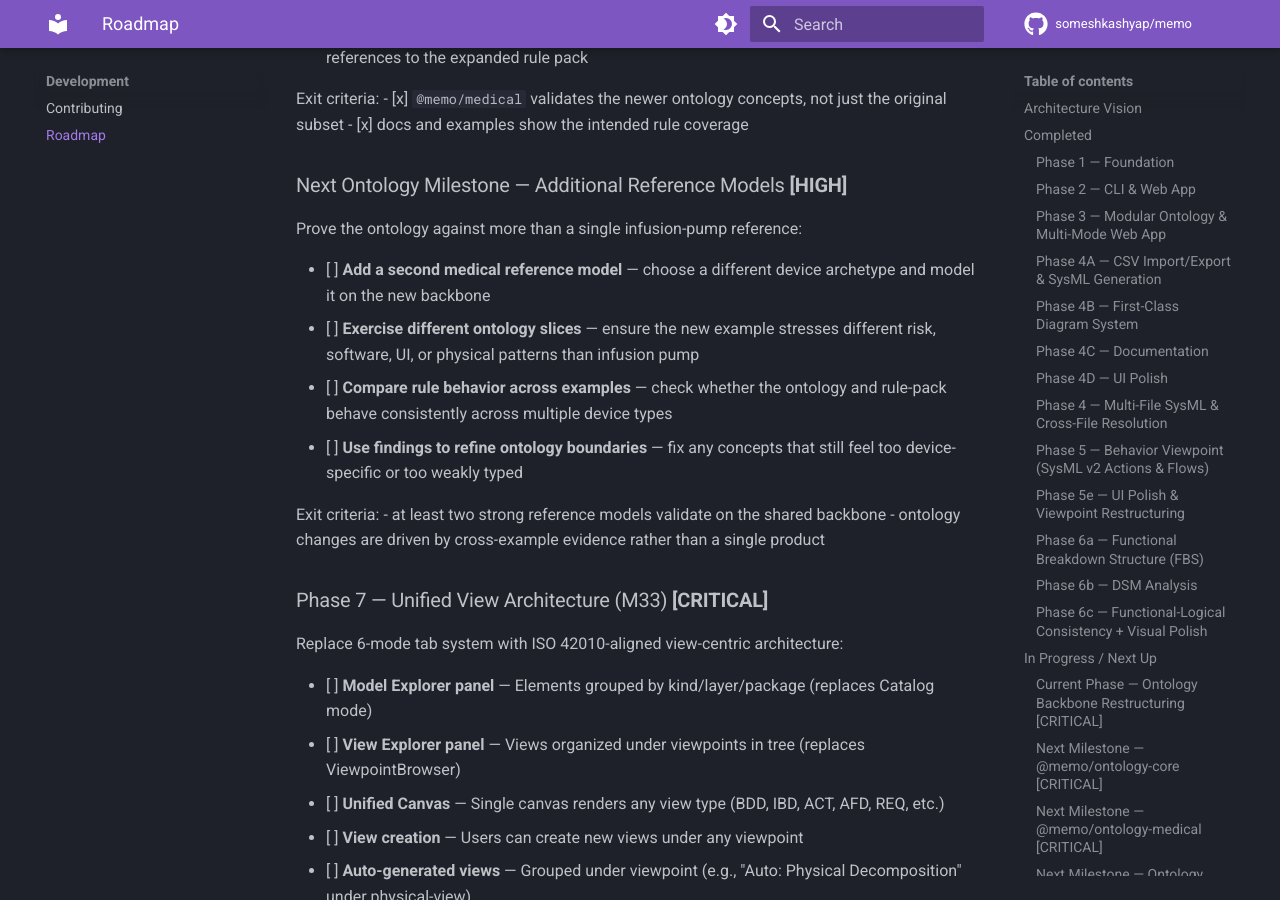
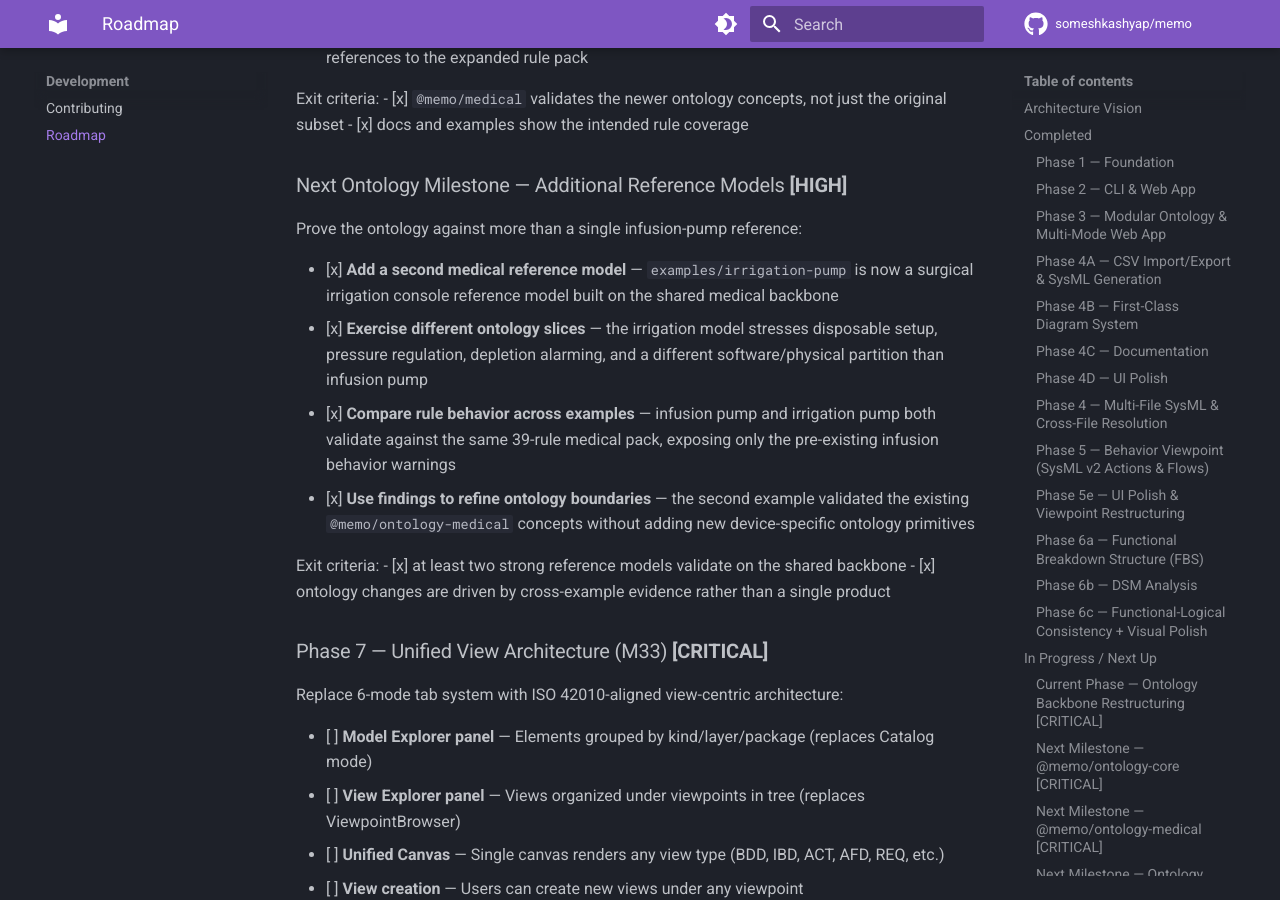
Before and after one commit to memoarchitect/memo-architect, an MkDocs documentation site: the page built from docs/development/roadmap.md, in a window 1280 px wide and 900 px high, scrolled down 9160 px. Built offline with MkDocs 1.6.1 and Material for MkDocs 9.7.7, drawn with Linux system fonts in a browser that asks for light colours; comment, search, counter and statistics services are not loaded.

Commit message:
Add second medical reference model

```diff
--- a/docs/development/roadmap.md
+++ b/docs/development/roadmap.md
@@ -244,14 +244,14 @@ Exit criteria:
 
 Prove the ontology against more than a single infusion-pump reference:
 
-- [ ] **Add a second medical reference model** — choose a different device archetype and model it on the new backbone
-- [ ] **Exercise different ontology slices** — ensure the new example stresses different risk, software, UI, or physical patterns than infusion pump
-- [ ] **Compare rule behavior across examples** — check whether the ontology and rule-pack behave consistently across multiple device types
-- [ ] **Use findings to refine ontology boundaries** — fix any concepts that still feel too device-specific or too weakly typed
+- [x] **Add a second medical reference model** — `examples/irrigation-pump` is now a surgical irrigation console reference model built on the shared medical backbone
+- [x] **Exercise different ontology slices** — the irrigation model stresses disposable setup, pressure regulation, depletion alarming, and a different software/physical partition than infusion pump
+- [x] **Compare rule behavior across examples** — infusion pump and irrigation pump both validate against the same 39-rule medical pack, exposing only the pre-existing infusion behavior warnings
+- [x] **Use findings to refine ontology boundaries** — the second example validated the existing `@memo/ontology-medical` concepts without adding new device-specific ontology primitives
 
 Exit criteria:
-- at least two strong reference models validate on the shared backbone
-- ontology changes are driven by cross-example evidence rather than a single product
+- [x] at least two strong reference models validate on the shared backbone
+- [x] ontology changes are driven by cross-example evidence rather than a single product
 
 ### Phase 7 — Unified View Architecture (M33) **[CRITICAL]**
 
```
Also changed, not shown: README.md (+11 -7 lines), docs/architecture/monorepo.md (+2 -8 lines), docs/development/contributing.md (+5 -3 lines), docs/getting-started/installation.md (+11 -1 lines), docs/guides/validation.md (+15 -0 lines), 7 other files.
